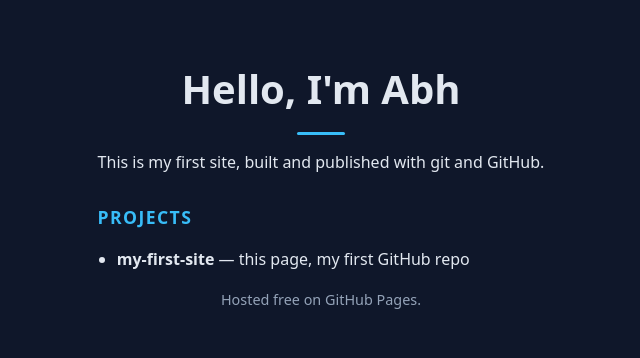
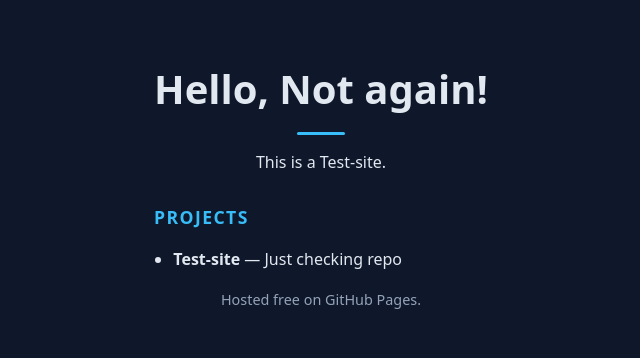
Before and after one commit to fwacs/Test-site, a plain HTML site: page index.html in a window 1280 px wide. Shown: the part 221-579 px from the top of the page, without its empty margins (319-959 px from the left). Drawn offline with Linux system fonts and the light colour scheme.

Commit message:
Update header and paragraph content in index.html

```diff
--- a/index.html
+++ b/index.html
@@ -8,13 +8,13 @@
 </head>
 <body>
   <main>
-    <h1>Hello, I'm Abh</h1>
-    <p>This is my first site, built and published with git and GitHub.</p>
+    <h1>Hello, Not again!</h1>
+    <p>This is a Test-site.</p>
 
     <section>
       <h2>Projects</h2>
       <ul>
-        <li><strong>my-first-site</strong> — this page, my first GitHub repo</li>
+        <li><strong>Test-site</strong> — Just checking repo</li>
       </ul>
     </section>
 
```
